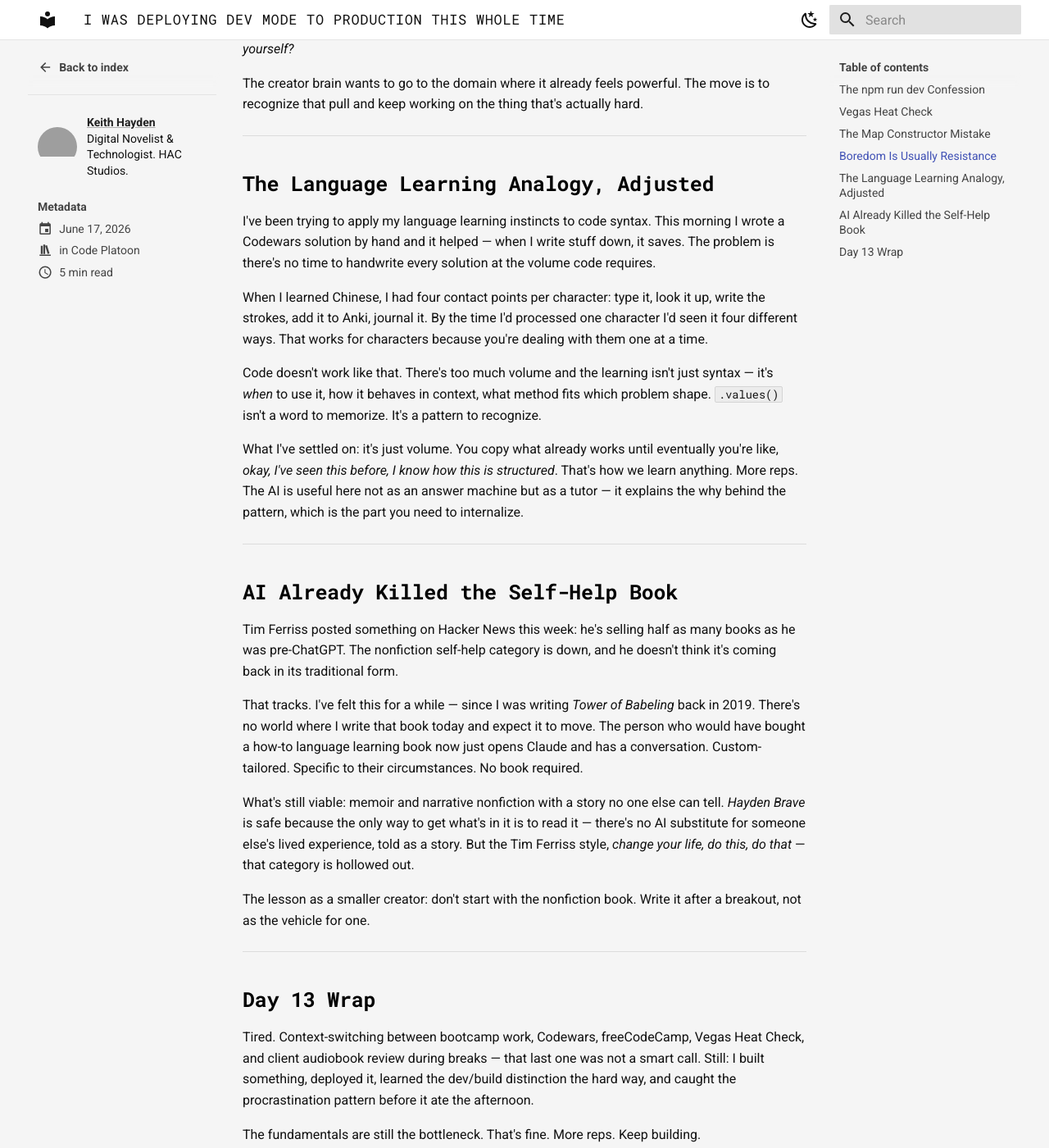
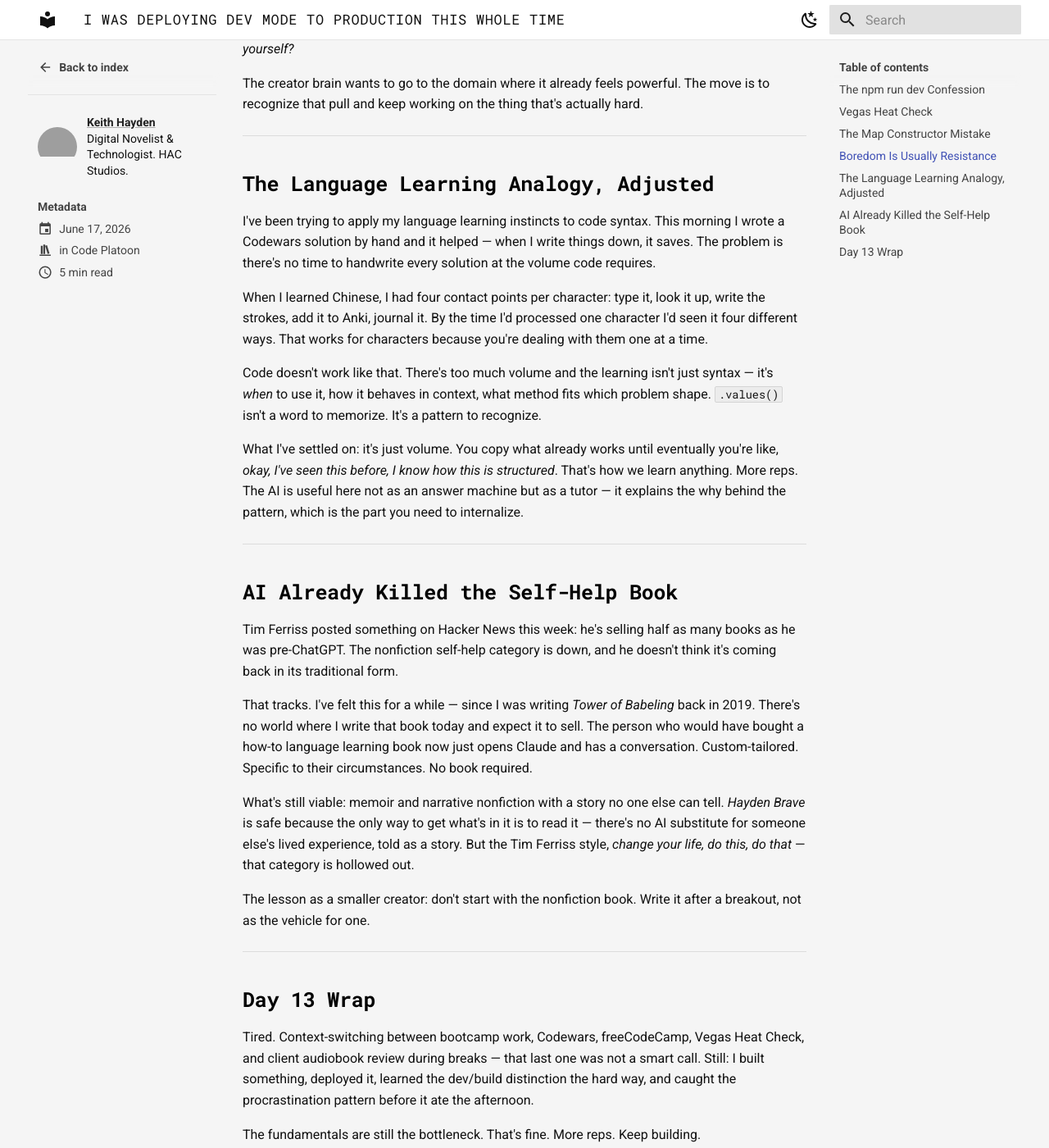
Before and after one commit to KgitWH21/code-platoon-blog, an MkDocs documentation site: the page built from docs/blog/posts/2026-06-17-i-was-deploying-dev-mode-to-production.md, in a window 1280 px wide and 1400 px high, scrolled down 2559 px. Shown: the whole window at 82% size. Built offline with MkDocs 1.6.1 and Material for MkDocs 9.7.7, drawn with Linux system fonts in a browser that asks for light colours; grey boxes are pictures that could not be loaded.

Commit message:
Editorial edits to Jun 17 blog post
Co-Authored-By: Claude Sonnet 4.6 <noreply@anthropic.com>

```diff
--- a/docs/blog/posts/2026-06-17-i-was-deploying-dev-mode-to-production.md
+++ b/docs/blog/posts/2026-06-17-i-was-deploying-dev-mode-to-production.md
@@ -110,7 +110,7 @@ The creator brain wants to go to the domain where it already feels powerful. The
 
 ## The Language Learning Analogy, Adjusted
 
-I've been trying to apply my language learning instincts to code syntax. This morning I wrote a Codewars solution by hand and it helped — when I write stuff down, it saves. The problem is there's no time to handwrite every solution at the volume code requires.
+I've been trying to apply my language learning instincts to code syntax. This morning I wrote a Codewars solution by hand and it helped — when I write things down, it saves. The problem is there's no time to handwrite every solution at the volume code requires.
 
 When I learned Chinese, I had four contact points per character: type it, look it up, write the strokes, add it to Anki, journal it. By the time I'd processed one character I'd seen it four different ways. That works for characters because you're dealing with them one at a time.
 
@@ -124,7 +124,7 @@ What I've settled on: it's just volume. You copy what already works until eventu
 
 Tim Ferriss posted something on Hacker News this week: he's selling half as many books as he was pre-ChatGPT. The nonfiction self-help category is down, and he doesn't think it's coming back in its traditional form.
 
-That tracks. I've felt this for a while — since I was writing *Tower of Babeling* back in 2019. There's no world where I write that book today and expect it to move. The person who would have bought a how-to language learning book now just opens Claude and has a conversation. Custom-tailored. Specific to their circumstances. No book required.
+That tracks. I've felt this for a while — since I was writing *Tower of Babeling* back in 2019. There's no world where I write that book today and expect it to sell. The person who would have bought a how-to language learning book now just opens Claude and has a conversation. Custom-tailored. Specific to their circumstances. No book required.
 
 What's still viable: memoir and narrative nonfiction with a story no one else can tell. *Hayden Brave* is safe because the only way to get what's in it is to read it — there's no AI substitute for someone else's lived experience, told as a story. But the Tim Ferriss style, *change your life, do this, do that* — that category is hollowed out.
 
```
